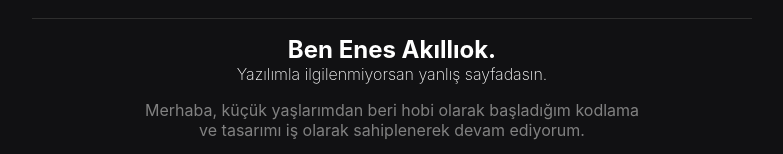
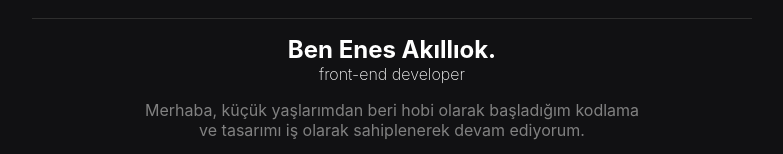
Before and after one commit to fresholia/blog, a Next.js app: page / in a window 1280 px wide. Shown: the part 132-286 px from the top of the page, without its empty margins (248-1031 px from the left). Built offline with nearby package versions, Linux system fonts and the light colour scheme.

Commit message:
Update index.js

```diff
--- a/src/pages/index.js
+++ b/src/pages/index.js
@@ -14,7 +14,7 @@ export default function Home() {
 
       <div className={Style.wrapper}>
         <h2>{indexHeader}</h2>
-        <h4>Yazılımla ilgilenmiyorsan yanlış sayfadasın.</h4>
+        <h4>front-end developer</h4>
         <div className={Style.content}>
           <p>{about}</p>
         </div>
```
